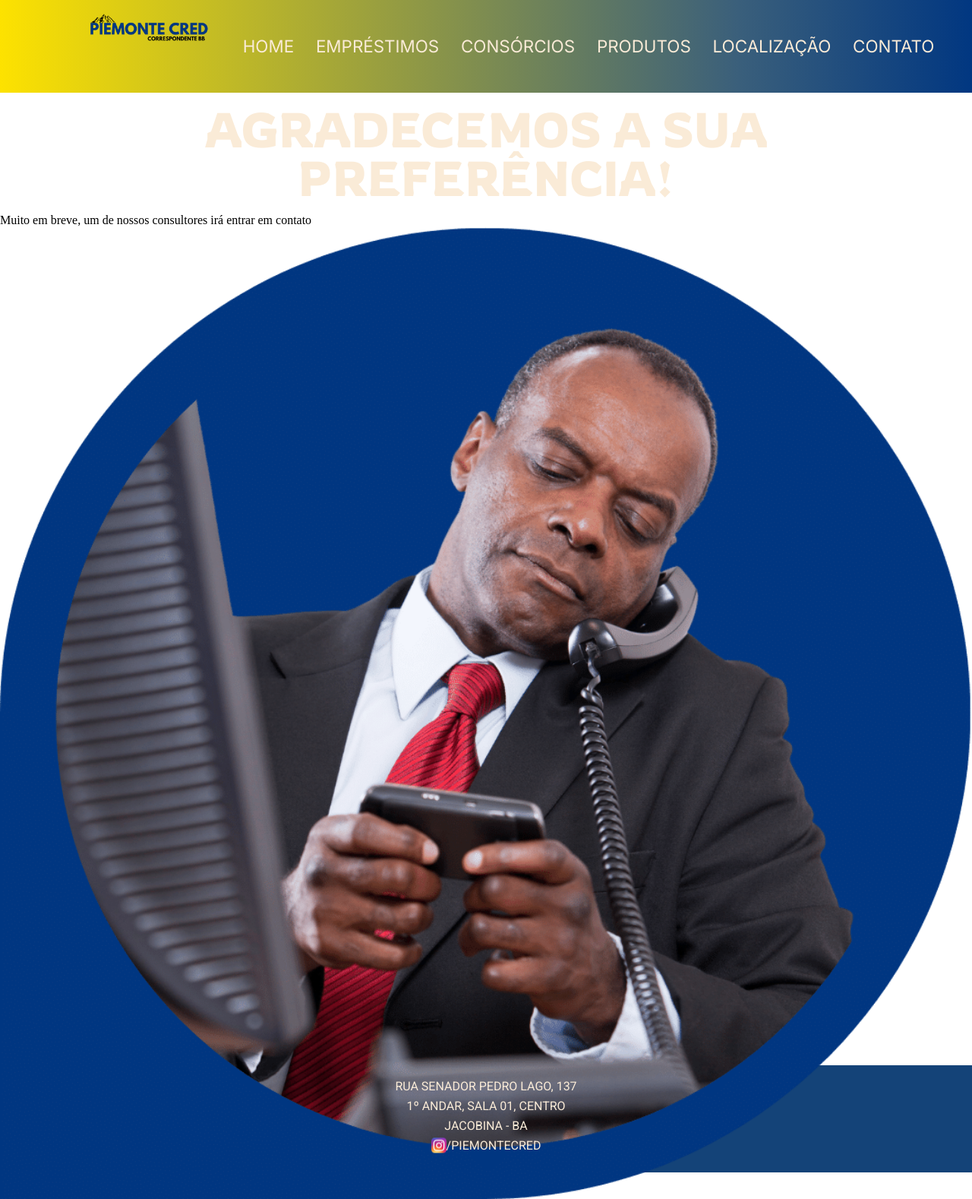
After one commit to pablobagano/piemonte_v02, a Django app: page /obrigado in a window 1280 px wide. The commit adds this page. Shown: the whole page at 76% size. Run offline with Django 4.2, Linux system fonts and the light colour scheme; some libraries are stand-ins or nearby versions.

Commit message:
Obrigado render

```diff
--- a/piemonte/urls.py
+++ b/piemonte/urls.py
@@ -8,5 +8,6 @@ urlpatterns = [
     path('consorcios', consorcios, name='consorcios'),
     path('produtos', produtos, name='produtos'),
     path('localizaco', localizacao, name='localizacao'),
-    path('contato', contato, name='contato')
+    path('contato', contato, name='contato'),
+    path('obrigado', obrigado, name='obrigado')
 ]
--- a/piemonte/views.py
+++ b/piemonte/views.py
@@ -33,3 +33,6 @@ def contato(request):
             messages.error(request, 'Verifique as informações e tente novamente')
             form = LeadForm()
     return render(request, 'piemonte/contato.html', {'form':form})
+
+def obrigado(request):
+    return render(request, 'piemonte/obrigado.html')
--- a/setup/static/styles/styles.css
+++ b/setup/static/styles/styles.css
@@ -340,3 +340,10 @@ footer{
     align-self: center;
     margin: 1rem;
 }
+.obrigado{
+    box-sizing: border-box;
+    width: 100vw;
+    height: 100vw;
+    display: flex;
+    flex-direction: column;
+}
--- /dev/null
+++ b/templates/piemonte/obrigado.html
@@ -0,0 +1,9 @@
+{% extends "piemonte/base.html" %}
+{% load static %}
+{% block content %}
+  <div class="obrigado">
+    <h1>agradecemos a sua preferência!</h1>
+    <p>Muito em breve, um de nossos consultores irá entrar em contato</p>
+    <img src="{% static 'assets/obrigado.png' %}" alt="">
+  </div>
+{% endblock content %}
```
Also changed, not shown: setup/static/assets/obrigado.png (added).
